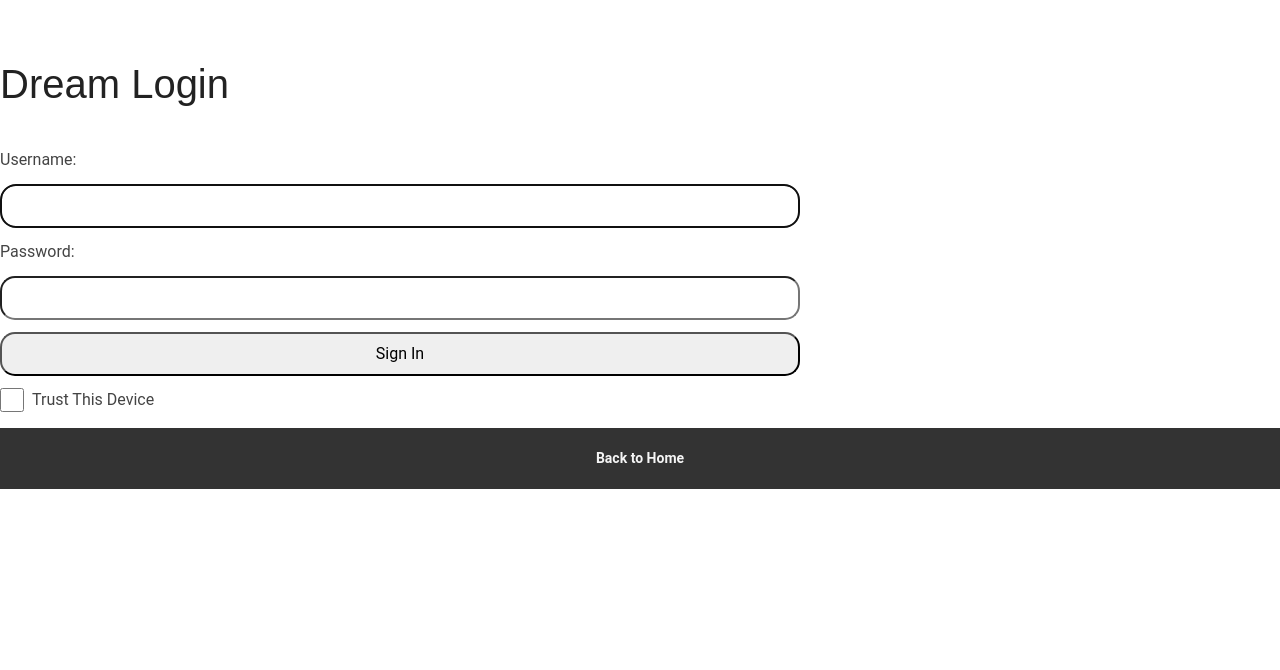
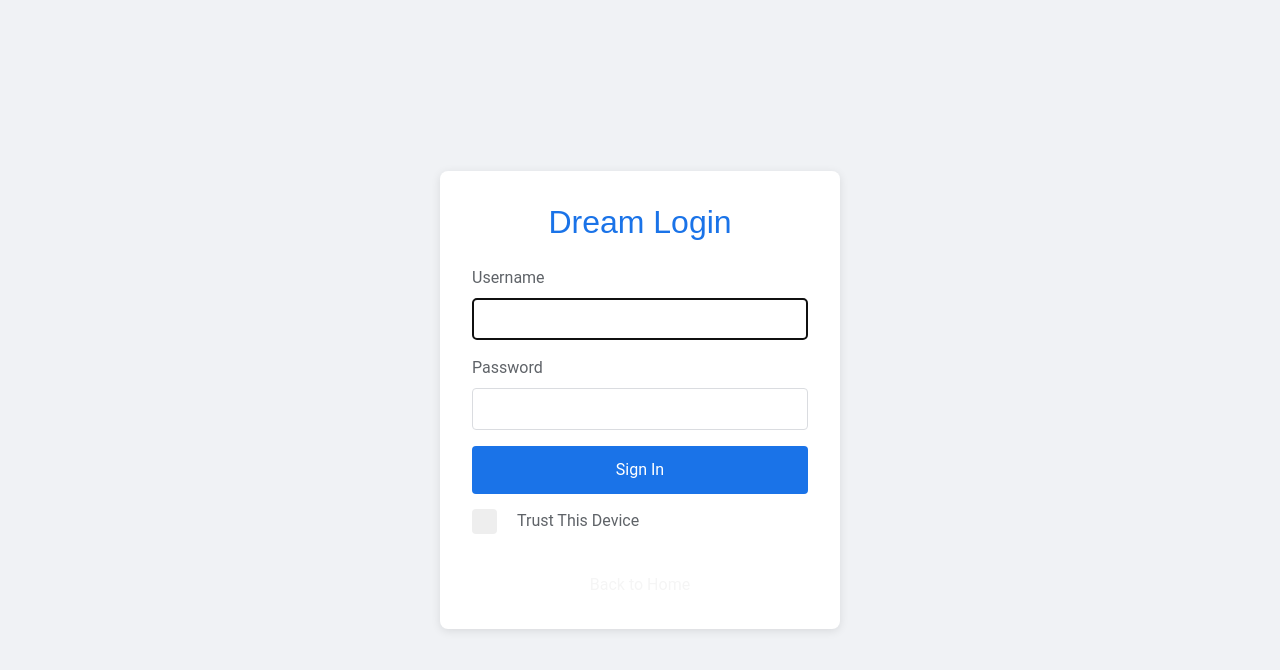
Before and after one commit to nguyentri-art/Lira-HomePage, a React (Create React App) app: page /login in a window 1280 px wide. Shown: the top 670 px of the page. Built offline with nearby package versions, Linux system fonts and the light colour scheme; a web font is replaced by a local one.

Commit message:
fix UI login and Dash board

```diff
--- a/src/components/DashFooter.js
+++ b/src/components/DashFooter.js
@@ -2,11 +2,6 @@ import { FontAwesomeIcon } from "@fortawesome/react-fontawesome"
 import { faHouse } from "@fortawesome/free-solid-svg-icons"
 import { useNavigate, useLocation } from 'react-router-dom'
 import useAuth from "../hooks/useAuth"
-
-import "../assets/vendor/bootstrap/css/bootstrap.min.css";
-import "../assets/vendor/bootstrap-icons/bootstrap-icons.css";
-import "../assets/vendor/glightbox/css/glightbox.min.css";
-import "../assets/vendor/swiper/swiper-bundle.min.css";
 
 import "../assets/css/main.css";
 
@@ -36,7 +31,9 @@ const DashFooter = () => {
     const content = (
         <footer className="dash-footer">
             {goHomeButton}
-            <p>Current User: {username}</p>
+            <p> || </p>
+            <p>Current User: {username} </p>
+            <p>||</p>
             <p>Status: {status}</p>
         </footer>
     )
--- a/src/components/DashHeader.js
+++ b/src/components/DashHeader.js
@@ -11,12 +11,7 @@ import { useNavigate, Link, useLocation } from 'react-router-dom'
 import { useSendLogoutMutation } from '../features/auth/authApiSlice'
 import useAuth from '../hooks/useAuth'
 import PulseLoader from 'react-spinners/PulseLoader'
-import "../assets/vendor/bootstrap/css/bootstrap.min.css";
-import "../assets/vendor/bootstrap-icons/bootstrap-icons.css";
-import "../assets/vendor/glightbox/css/glightbox.min.css";
-import "../assets/vendor/swiper/swiper-bundle.min.css";
 
-import "../assets/css/main.css";
 
 
 const DASH_REGEX = /^\/dash(\/)?$/
@@ -138,7 +133,7 @@ const DashHeader = () => {
             <header className="dash-header">
                 <div className={`dash-header__container ${dashClass}`}>
                     <Link to="/dash">
-                        <h1 className="dash-header__title">techNotes</h1>
+                        <h1 className="dash-header__title">Dream tech note</h1>
                     </Link>
                     <nav className="dash-header__nav">
                         {buttonContent}
--- /dev/null
+++ b/src/features/auth/Login.css
@@ -0,0 +1,161 @@
+.login-container {
+    display: flex;
+    justify-content: center;
+    align-items: center;
+    min-height: 100vh;
+    background-color: #f0f2f5;
+}
+
+.login-box {
+    background-color: #ffffff;
+    border-radius: 8px;
+    box-shadow: 0 2px 10px rgba(0, 0, 0, 0.1);
+    padding: 2rem;
+    width: 100%;
+    max-width: 400px;
+}
+
+.login-title {
+    color: #1a73e8;
+    font-size: 2rem;
+    margin-bottom: 1.5rem;
+    text-align: center;
+}
+
+.login-error {
+    background-color: #ffebee;
+    border: 1px solid #ef5350;
+    border-radius: 4px;
+    color: #b71c1c;
+    margin-bottom: 1rem;
+    padding: 0.5rem;
+}
+
+.login-form {
+    display: flex;
+    flex-direction: column;
+}
+
+.form-group {
+    margin-bottom: 1rem;
+}
+
+.form-group label {
+    display: block;
+    margin-bottom: 0.5rem;
+    color: #5f6368;
+}
+
+.form-group input {
+    width: 100%;
+    padding: 0.5rem;
+    border: 1px solid #dadce0;
+    border-radius: 4px;
+    font-size: 1rem;
+}
+
+.login-button {
+    background-color: #1a73e8;
+    border: none;
+    border-radius: 4px;
+    color: #ffffff;
+    cursor: pointer;
+    font-size: 1rem;
+    padding: 0.75rem;
+    transition: background-color 0.3s;
+}
+
+.login-button:hover {
+    background-color: #1565c0;
+}
+
+.checkbox-group {
+    margin-top: 15px;
+}
+
+.custom-checkbox {
+    display: flex;
+    align-items: center;
+    position: relative;
+    padding-left: 35px;
+    cursor: pointer;
+    font-size: 16px;
+    user-select: none;
+}
+
+.custom-checkbox input {
+    position: absolute;
+    opacity: 0;
+    cursor: pointer;
+    height: 0;
+    width: 0;
+}
+
+.checkmark {
+    position: absolute;
+    top: 0;
+    left: 0;
+    height: 25px;
+    width: 25px;
+    background-color: #eee;
+    border-radius: 4px;
+    transition: all 0.3s ease;
+}
+
+.custom-checkbox:hover input ~ .checkmark {
+    background-color: #ccc;
+}
+
+.custom-checkbox input:checked ~ .checkmark {
+    background-color: #2196F3;
+}
+
+.checkmark:after {
+    content: "";
+    position: absolute;
+    display: none;
+}
+
+.custom-checkbox input:checked ~ .checkmark:after {
+    display: block;
+}
+
+.custom-checkbox .checkmark:after {
+    left: 9px;
+    top: 5px;
+    width: 5px;
+    height: 10px;
+    border: solid white;
+    border-width: 0 3px 3px 0;
+    transform: rotate(45deg);
+}
+
+.checkbox-label {
+    margin-left: 10px;
+}
+
+.checkbox-group input {
+    margin-right: 0.5rem;
+}
+
+.back-link {
+    display: block;
+    text-align: center;
+    margin-top: 1rem;
+    color: #1a73e8;
+    text-decoration: none;
+}
+
+.back-link:hover {
+    text-decoration: underline;
+}
+
+@media (max-width: 480px) {
+    .login-box {
+        padding: 1.5rem;
+    }
+
+    .login-title {
+        font-size: 1.75rem;
+    }
+}
--- a/src/features/auth/Login.js
+++ b/src/features/auth/Login.js
@@ -7,12 +7,7 @@ import usePersist from '../../hooks/usePersist'
 import useTitle from '../../hooks/useTitle'
 import PulseLoader from 'react-spinners/PulseLoader'
 
-import "./../../assets/vendor/bootstrap/css/bootstrap.min.css";
-import "./../../assets/vendor/bootstrap-icons/bootstrap-icons.css";
-import "./../../assets/vendor/glightbox/css/glightbox.min.css";
-import "./../../assets/vendor/swiper/swiper-bundle.min.css";
-
-import "./../../assets/css/main.css";
+import './Login.css';
 
 const Login = () => {
     useTitle('Dream Login')
@@ -66,22 +61,23 @@ const Login = () => {
 
     const errClass = errMsg ? "errmsg" : "offscreen"
 
-    console.log("isLoading checking ============ Login", isLoading);
+    console.log(isLoading + " isLoading");
+    if (isLoading) return <div className='loader-container'>
+        <div className="loader"></div>
+        <h2 className="loader-text">Loading</h2>
+    </div>
 
-    if (isLoading) return <PulseLoader color={"#FFF"} />
 
-    const content = (
-        <section className="public">
-            <header>
-                <h1>Dream Login</h1>
-            </header>
-            <main className="login">
-                <p ref={errRef} className={errClass} aria-live="assertive">{errMsg}</p>
+const content = (
+    <section className="login-container">
+        <div className="login-box">
+            <h1 className="login-title">Dream Login</h1>
+            {errMsg && <p ref={errRef} className={`login-error ${errClass}`} aria-live="assertive">{errMsg}</p>}
 
-                <form className="form" onSubmit={handleSubmit}>
-                    <label htmlFor="username">Username:</label>
+            <form className="login-form" onSubmit={handleSubmit}>
+                <div className="form-group">
+                    <label htmlFor="username">Username</label>
                     <input
-                        className="form__input"
                         type="text"
                         id="username"
                         ref={userRef}
@@ -90,37 +86,39 @@ const Login = () => {
                         autoComplete="off"
                         required
                     />
+                </div>
 
-                    <label htmlFor="password">Password:</label>
+                <div className="form-group">
+                    <label htmlFor="password">Password</label>
                     <input
-                        className="form__input"
                         type="password"
                         id="password"
                         onChange={handlePwdInput}
                         value={password}
                         required
                     />
-                    <button className="form__submit-button">Sign In</button>
+                </div>
 
+                <button type="submit" className="login-button">Sign In</button>
 
-                    <label htmlFor="persist" className="form__persist">
+                <div className="form-group checkbox-group">
+                    <label className="custom-checkbox">
                         <input
                             type="checkbox"
-                            className="form__checkbox"
                             id="persist"
                             onChange={handleToggle}
                             checked={persist}
                         />
-                        Trust This Device
+                        <span className="checkmark"></span>
+                        <span className="checkbox-label">Trust This Device</span>
                     </label>
-                </form>
-            </main>
-            <footer>
-                <Link to="/">Back to Home</Link>
-            </footer>
-        </section>
-    )
+                </div>
+            </form>
+            <Link to="/" className="back-link">Back to Home</Link>
+        </div>
+    </section>
+)
 
-    return content
+return content
 }
 export default Login
--- a/src/index.css
+++ b/src/index.css
@@ -654,22 +654,74 @@ a:focus-visible {
 
 /* || PAGES */
 
-.public,
-.welcome {
+.public {
   display: flex;
   flex-direction: column;
   gap: 1rem;
-}
-
-.public {
   flex-grow: 1;
 }
 
+/* WELCOME */
+.welcome {
+  max-width: 800px;
+  margin: 0 auto;
+  padding: 2rem;
+  background-color: #f8f9fa;
+  border-radius: 8px;
+  box-shadow: 0 4px 6px rgba(0, 0, 0, 0.1);
+}
 
+.welcome__header {
+  text-align: center;
+  margin-bottom: 2rem;
+}
 
-.welcome a::before {
-  content: "➜ "
+.welcome h1 {
+  font-size: 2.5rem;
+  color: #333;
+  margin-bottom: 0.5rem;
 }
+
+.welcome__date {
+  font-size: 1rem;
+  color: #666;
+}
+
+.welcome__actions {
+  display: grid;
+  grid-template-columns: repeat(auto-fit, minmax(200px, 1fr));
+  gap: 1rem;
+}
+
+.welcome__link {
+  display: block;
+  padding: 1rem;
+  background-color: #007bff;
+  color: white;
+  text-align: center;
+  text-decoration: none;
+  border-radius: 4px;
+  transition: background-color 0.3s ease;
+}
+
+.welcome__link:hover {
+  background-color: #0056b3;
+}
+
+@media (max-width: 600px) {
+  .welcome {
+      padding: 1rem;
+  }
+
+  .welcome h1 {
+      font-size: 2rem;
+  }
+
+  .welcome__actions {
+      grid-template-columns: 1fr;
+  }
+}
+/* Welcome */
 
 /* || DASH HEADER, CONTAINER & FOOTER */
 
@@ -1144,6 +1196,99 @@ tr {
 }
 /* News */
 
+/* DashHeader */
+
+/* Loader */
+.loader-container {
+  display: flex;
+    flex-direction: column;
+    justify-content: center;
+    align-items: center;
+    height: 100vh;
+    background-color: #f0f0f0;
+  }
+  .loader {
+    border: 5px solid #f3f3f3;
+    border-top: 5px solid #3498db;
+    border-radius: 50%;
+    width: 50px;
+    height: 50px;
+    animation: spin 1s linear infinite;
+}
+
+.loader-text {
+    margin-top: 20px;
+    font-size: 24px;
+    color: #333;
+    animation: pulse 1.5s ease-in-out infinite;
+}
+
+@keyframes spin {
+    0% { transform: rotate(0deg); }
+    100% { transform: rotate(360deg); }
+}
+
+@keyframes pulse {
+    0%, 100% { opacity: 1; }
+    50% { opacity: 0.5; }
+}
+/* Loader */
+
+.icon-button {
+  display: inline-flex;
+  align-items: center;
+  justify-content: center;
+  padding: 10px 15px;
+  margin: 0 6px;
+  background-color: #f8f9fa;
+  border: none;
+  border-radius: 6px;
+  color: #495057;
+  font-size: 16px;
+  font-weight: 500;
+  transition: all 0.3s ease;
+  box-shadow: 0 2px 4px rgba(0, 0, 0, 0.1);
+  cursor: pointer;
+}
+
+.icon-button:hover {
+  background-color: #e9ecef;
+  color: #212529;
+  box-shadow: 0 4px 6px rgba(0, 0, 0, 0.1);
+  transform: translateY(-2px);
+}
+
+.icon-button:active {
+  transform: translateY(0);
+  box-shadow: 0 2px 4px rgba(0, 0, 0, 0.1);
+}
+
+.button-text {
+  margin-left: 8px;
+  font-size: 14px;
+}
+
+@media (min-width: 768px) {
+  .icon-button {
+      padding: 10px;
+  }
+
+  .button-text {
+      display: none;
+  }
+}
+
+/* Specific colors for different actions */
+.icon-button.new-note { color: #28a745; }
+.icon-button.new-user { color: #007bff; }
+.icon-button.notes { color: #ffc107; }
+.icon-button.users { color: #17a2b8; }
+.icon-button.logout { color: #dc3545; }
+
+.icon-button:hover {
+  color: #212529;
+}
+/* DashHeader */
 
 /* Mobile devices (max-width: 480px) */
 @media only screen and (max-width: 480px) {
```
Also changed, not shown: src/features/auth/Welcome.js (+16 -14 lines).
